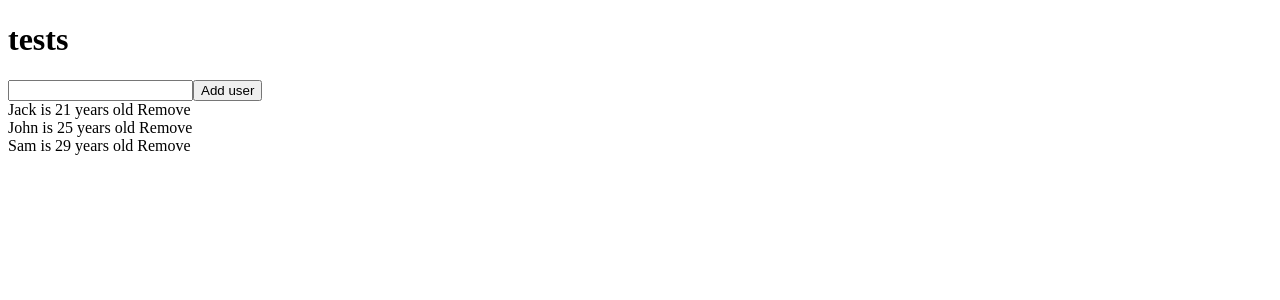
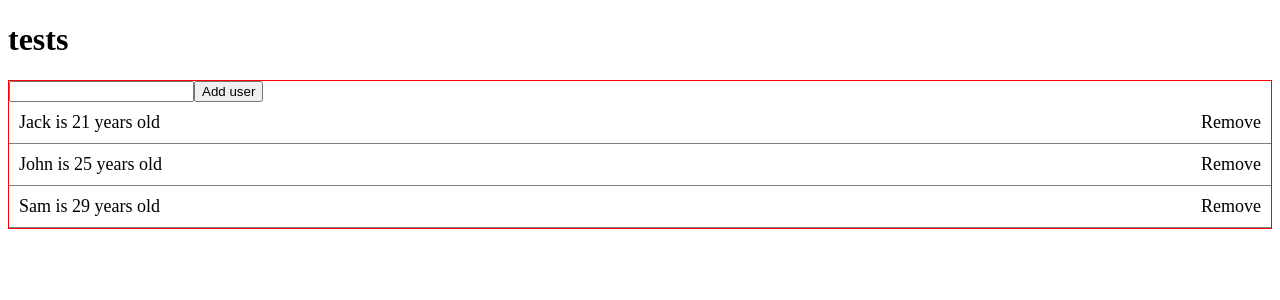
Before and after one commit to TeodorTod/Random-projects, an Angular app in the folder ng-demo/: page / in a window 1280 px wide. Shown: the top 300 px of the page. Built offline with nearby package versions, Linux system fonts and the light colour scheme.

Commit message:
add styles

```diff
--- a/ng-demo/src/app/users-list/users-list.component.html
+++ b/ng-demo/src/app/users-list/users-list.component.html
@@ -1,10 +1,6 @@
-<input
-  type="text"
-  (change)="setNewUserName($event.target.value)"
-  [value]="newUserName"
-/>
+<input type="text" (change)="setNewUserName($event.target.value)" [value]="newUserName" />
 <button (click)="addUser()">Add user</button>
-<div *ngFor="let user of users">
-  {{ user.name }} is {{ user.age }} years old
+<div *ngFor="let user of users" class="user-container">
+  <span>{{ user.name }} is {{ user.age }} years old</span>
   <span (click)="removeUser(user.id)">Remove</span>
 </div>
--- a/ng-demo/src/app/users-list/users-list.component.scss
+++ b/ng-demo/src/app/users-list/users-list.component.scss
@@ -0,0 +1,12 @@
+.user-container {
+    font-size: 18px;
+    border-bottom: 1px solid gray;
+    padding: 10px;
+    display: flex;
+    justify-content: space-between;
+}
+
+:host {
+    border: 1px solid red;
+    display: block;
+}
```
